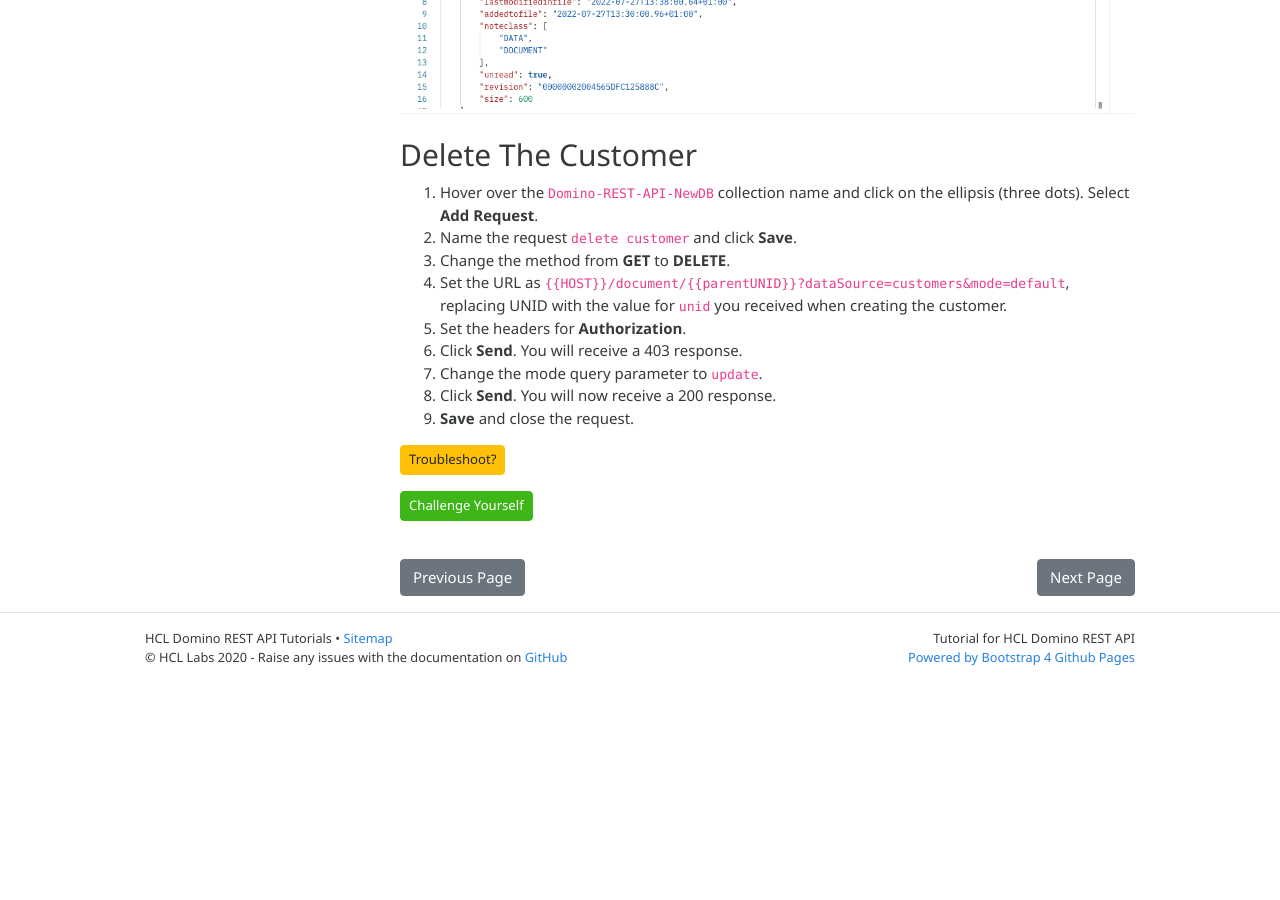
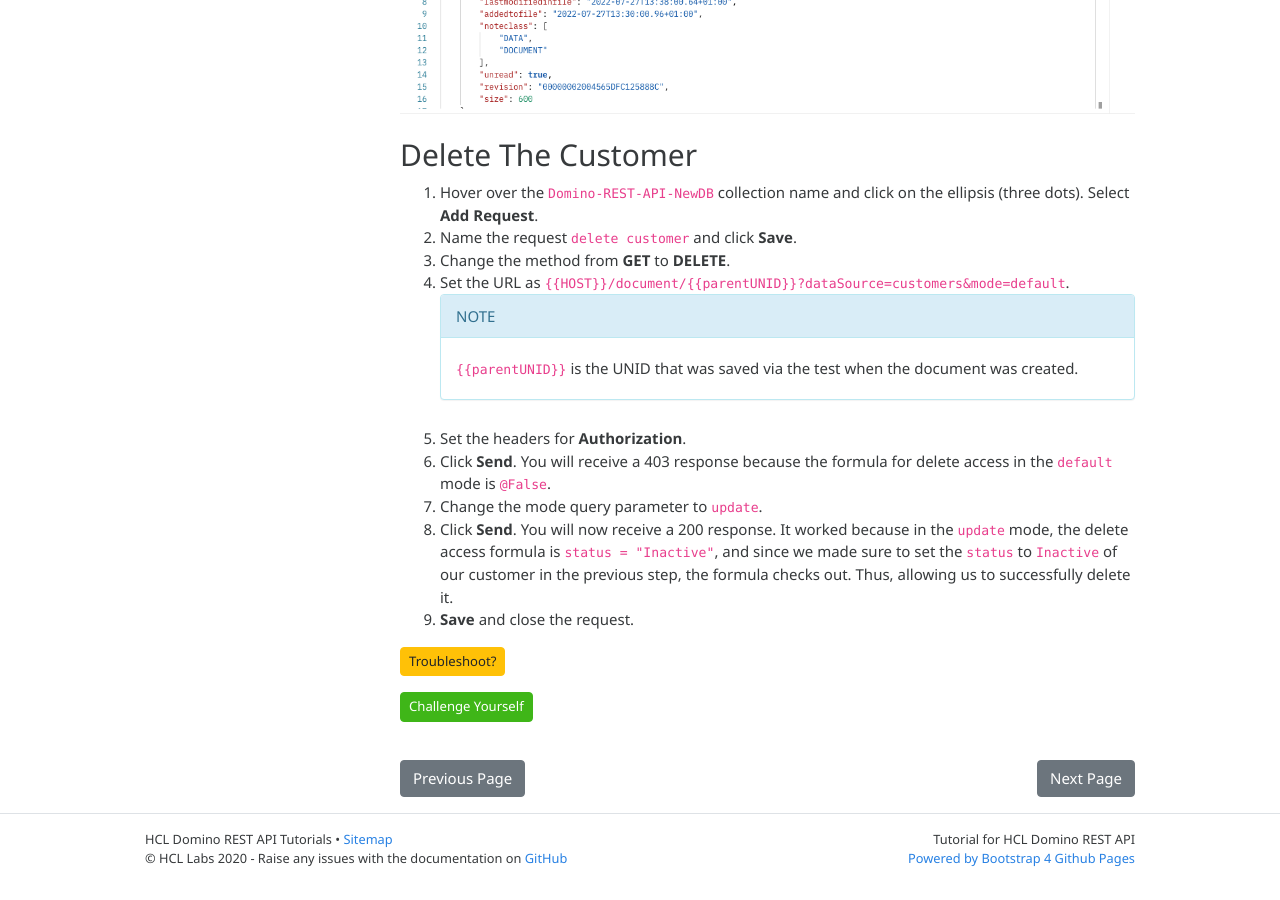
Before and after one commit to HCL-TECH-SOFTWARE/domino-keep-tutorials, a Jekyll site: the page built from pages/domino-new/dataAccess/customers.md, in a window 1280 px wide and 900 px high, scrolled down 2709 px. Built offline with Jekyll 4.4.1, drawn with Linux system fonts in a browser that asks for light colours; before the commit the page ends 3408 px from its top, so only the background shows below that.

Commit message:
Update customers steps

```diff
--- a/pages/domino-new/dataAccess/customers.md
+++ b/pages/domino-new/dataAccess/customers.md
@@ -117,11 +117,18 @@
 1. Hover over the `Domino-REST-API-NewDB` collection name and click on the ellipsis (three dots). Select **Add Request**.
 2. Name the request `delete customer` and click **Save**.
 3. Change the method from **GET** to **DELETE**.
-4. Set the URL as {% raw %}`{{HOST}}/document/{{parentUNID}}?dataSource=customers&mode=default`{% endraw %}, replacing UNID with the value for `unid` you received when creating the customer.
+4. Set the URL as {% raw %}`{{HOST}}/document/{{parentUNID}}?dataSource=customers&mode=default`{% endraw %}.
+    <div class="panel panel-info">
+    NOTE
+    {: .panel-heading}
+    <div class="panel-body">
+    {% raw %}`{{parentUNID}}`{% endraw %} is the UNID that was saved via the test when the document was created.
+    </div>
+    </div>
 5. Set the headers for **Authorization**.
-6. Click **Send**. You will receive a 403 response.
+6. Click **Send**. You will receive a 403 response because the formula for delete access in the `default` mode is `@False`.
 7. Change the mode query parameter to `update`.
-8. Click **Send**. You will now receive a 200 response.
+8. Click **Send**. You will now receive a 200 response. It worked because in the `update` mode, the delete access formula is `status = "Inactive"`, and since we made sure to set the `status` to `Inactive` of our customer in the previous step, the formula checks out. Thus, allowing us to successfully delete it.
 9. **Save** and close the request.
 
 ![Delete Customer](../images/data/delete_customer.png)
```
